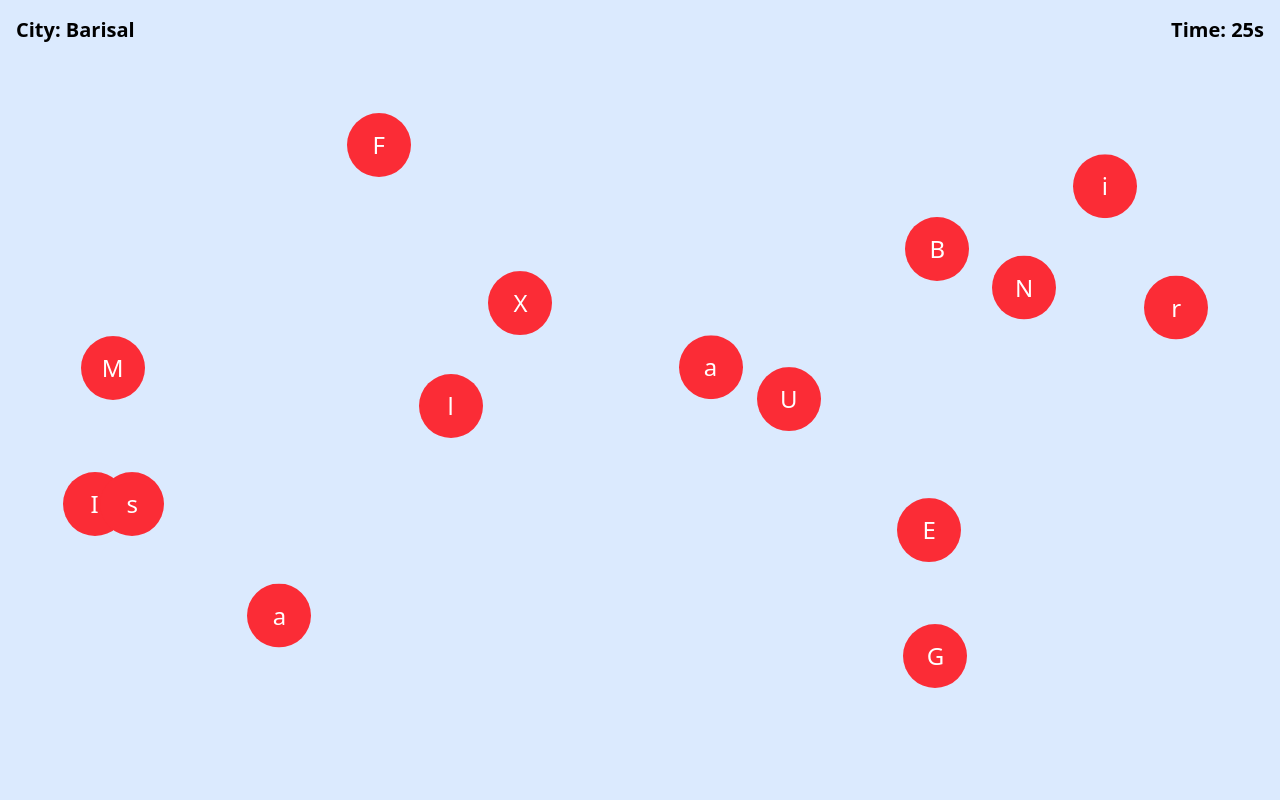
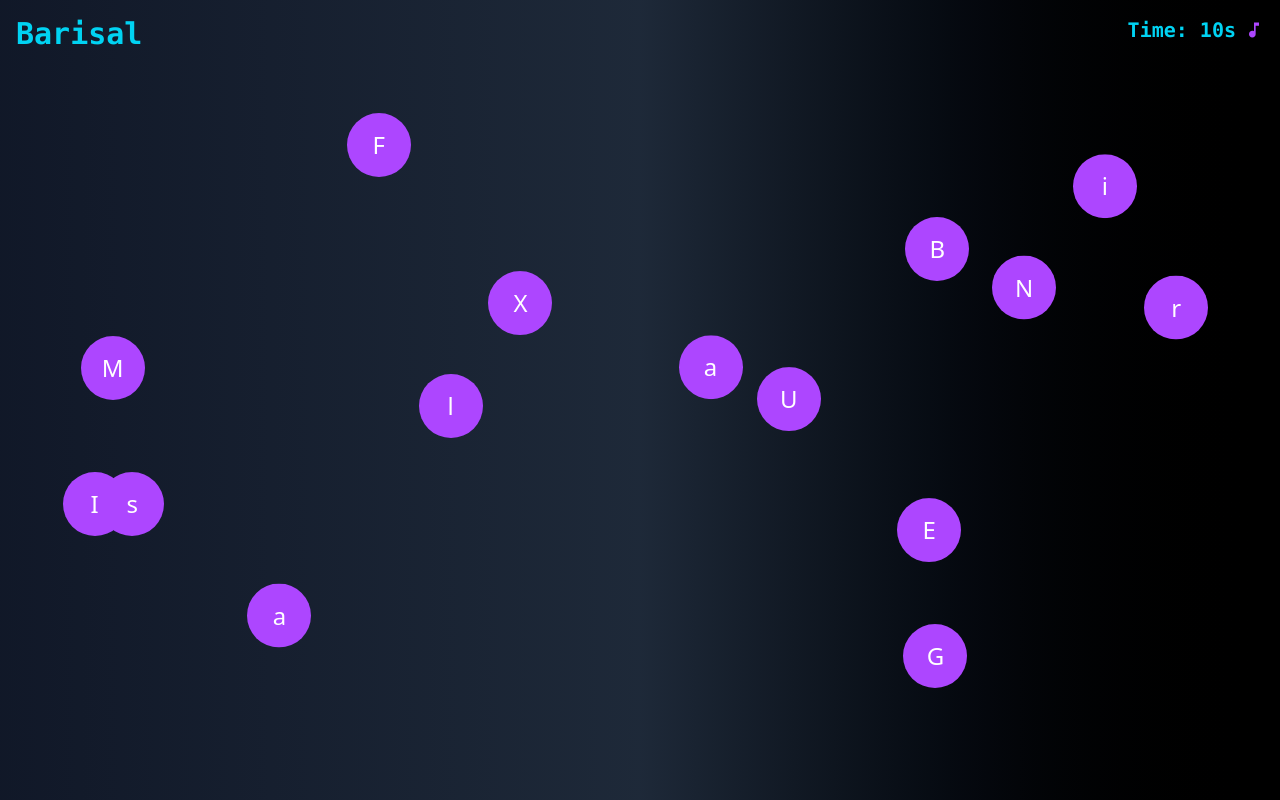
Before and after one commit to mh-shihan/word-rush, a React (Vite) app: page /gamePage in a window 1280 px wide. Built offline with nearby package versions, Linux system fonts and the light colour scheme; no server answers.

Commit message:
Set background music

```diff
--- a/src/GamePage.jsx
+++ b/src/GamePage.jsx
@@ -1,6 +1,8 @@
 import { useState, useEffect } from "react";
 import { Link } from "react-router-dom";
-import { Howl } from "howler";
+import bgm from "./assets/audio/bgm_cut.mp3";
+import { MdMusicNote } from "react-icons/md";
+import { MdMusicOff } from "react-icons/md";
 
 // List of Bangladeshi cities
 const CITIES = [
@@ -18,7 +20,7 @@ const CITIES = [
 
 const Balloon = ({ letter, onPop, position }) => (
   <div
-    className="absolute w-16 h-16 bg-red-500 rounded-full flex items-center justify-center text-white text-2xl cursor-pointer transition-transform"
+    className="absolute w-16 h-16 bg-purple-500 rounded-full flex items-center justify-center text-white text-2xl cursor-pointer transition-transform"
     style={{
       left: `${position.x}%`,
       top: `${position.y}%`,
@@ -39,7 +41,8 @@ const GamePage = () => {
   const [balloons, setBalloons] = useState([]);
 
   // Audion State
-  const [isBGMPlaying, setBGMPlaying] = useState(false);
+  const [isBGMPlaying, setIsBGMPlaying] = useState(true);
+  const [audioBGM, setAudioBGM] = useState();
 
   const handlePop = (letter) => {
     if (gameStatus !== "playing") return;
@@ -47,15 +50,12 @@ const GamePage = () => {
     const expectedLetter = currentCity[selectedLetters.length];
 
     if (letter === expectedLetter) {
-      correctSound.play();
       const newSelected = [...selectedLetters, letter];
       setSelectedLetters(newSelected);
 
       if (newSelected.join("") === currentCity) {
         setGameStatus("won");
       }
-    } else {
-      incorrectSound.play();
     }
   };
 
@@ -68,7 +68,7 @@ const GamePage = () => {
     const city = CITIES[Math.floor(Math.random() * CITIES.length)];
     setCurrentCity(city);
     setSelectedLetters([]);
-    setTimeLeft(30);
+    setTimeLeft(15);
     setGameStatus("playing");
     generateBalloons(city);
   };
@@ -117,31 +117,66 @@ const GamePage = () => {
   }, [gameStatus]);
 
   // Sound effects
-  const bgm = "/src/assets/audio/bgm_cut.mp3";
   useEffect(() => {
-    const sound = new Howl({
-      src: [bgm],
-      loop: true,
-      volume: 0.5,
-    });
-    sound.play();
+    const newAudio = new Audio(bgm);
+    newAudio.loop = true;
+    newAudio.volume = 0.5;
 
-    return () => {
-      sound.stop();
-    };
+    setAudioBGM(newAudio);
   }, []);
 
+  // useEffect(() => {
+  //   audioBGM.play();
+  // }, []);
+
+  const toggleMusic = () => {
+    if (isBGMPlaying) {
+      audioBGM.play();
+    } else {
+      audioBGM.pause();
+      audioBGM.currentTime = 0;
+    }
+  };
+
+  const handleOnClick = () => {
+    toggleMusic();
+    setIsBGMPlaying(!isBGMPlaying);
+  };
+
+  // if (isBGMPlaying == true) {
+  //   audioBGM.play();
+  // }
+
   return (
-    <div className="min-h-screen bg-blue-100 relative overflow-hidden">
+    <div className="h-[100vh] bg-gradient-to-r from-gray-900 via-gray-800 to-black relative overflow-hidden">
       {/* Game Info */}
       <div className="p-4 flex justify-between">
-        <div className="text-xl font-bold">City: {currentCity}</div>
+        <div className="text-cyan-400 font-bold text-3xl font-mono">
+          {currentCity}
+        </div>
         {/* Selected Letters */}
-        <div className="text-center text-2xl mt-4">
+        <div className="text-cyan-400  text-4xl font-mono text-center  mt-4">
           {selectedLetters.join(" ")}
         </div>
 
-        <div className="text-xl font-bold">Time: {timeLeft}s</div>
+        <div className="flex  justify-center gap-2 ">
+          <div className="text-cyan-400 font-mono  text-xl font-bold">
+            Time: {timeLeft}s
+          </div>
+          <button className=" text-purple-500 rounded-full mb-2">
+            {isBGMPlaying ? (
+              <MdMusicNote
+                onClick={handleOnClick}
+                className="text-xl cursor-pointer"
+              />
+            ) : (
+              <MdMusicOff
+                onClick={handleOnClick}
+                className="text-[16px] cursor-pointer"
+              />
+            )}
+          </button>
+        </div>
       </div>
       {/* Balloons */}
       <div>
--- a/src/Home.jsx
+++ b/src/Home.jsx
@@ -2,7 +2,8 @@ import { Link } from "react-router-dom";
 
 const Home = () => {
   return (
-    <div className="min-h-screen bg-blue-100 flex items-center justify-center">
+    // min-h-screen bg-blue-100
+    <div className=" h-[100vh] bg-gradient-to-r from-gray-900 via-gray-800 to-black flex items-center justify-center">
       <Link to="/gamePage">
         <button className="bg-green-500 text-white px-8 py-4 rounded-lg text-2xl hover:bg-green-600 transition-colors cursor-pointer">
           Play Now
```
Also changed, not shown: 1 other file (tests, documents, lock files or other folders).
